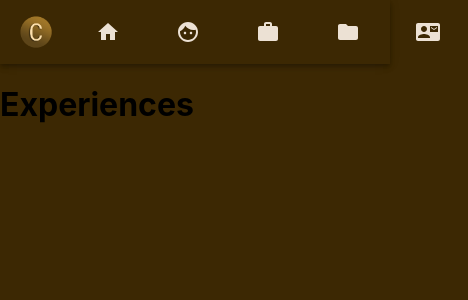
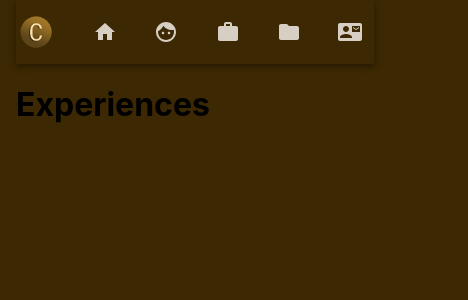
Before and after one commit to antonius-claudio/portfolio, a React (Create React App) app in the folder client/: page /experience in a window 390 px wide. Shown: the top 300 px of the page, 468 px wide, since content can reach past the window. Built offline with nearby package versions, Linux system fonts and the light colour scheme.

Commit message:
page 404

```diff
--- a/client/src/App.js
+++ b/client/src/App.js
@@ -8,7 +8,8 @@ import Contact from './pages/Contact';
 import NotFound from './pages/NotFound';
 import NavigationBar from './components/NavigationBar';
 import './assets/css/style.css';
-
+import Grid from '@material-ui/core/Grid';
+import Container from '@material-ui/core/Container';
 const routes = [
   {
     exact: true,
@@ -45,8 +46,12 @@ const AppRouter = () => (
 function App() {
   return (
     <Router>
-      <NavigationBar />
-      <AppRouter />
+      <Container maxWidth='xl'>
+        <NavigationBar />
+        <Grid container spacing={1} style={{margin: 'auto'}}>
+          <AppRouter />
+        </Grid>
+      </Container>
     </Router>
   );
 }
--- a/client/src/assets/css/style.css
+++ b/client/src/assets/css/style.css
@@ -8,6 +8,10 @@ body {
 
 .containerNavbar {
     justify-content: space-between;
+}
+
+.MuiToolbar-gutters {
+    padding: 0px !important;
 }
 
 .desktopMenu a{
@@ -29,12 +33,24 @@ body {
     display: none;
 }
 
-.mobileMenu a li button{
-    color: #ece1d4;
+.mobileMenu a button{
+    color: #fbf6f2cf !important;
 }
 
 @media only screen and (max-width: 600px) {
     .mobileMenu {
         display: contents;
     }
+
 }
+
+.image404 {
+    width: 30%;
+}
+
+@media only screen and (max-width: 600px) {
+    .image404 {
+        width: 80%;
+    }
+
+}
--- a/client/src/components/NavigationBar.js
+++ b/client/src/components/NavigationBar.js
@@ -40,39 +40,39 @@ export default function NavigationBar () {
                     </div>
                 <div className="mobileMenu">
                     <Link to='/'>
-                        <MenuItem>
+                        {/* <MenuItem> */}
                             <IconButton>
                                 <HomeIcon />
                             </IconButton>
-                        </MenuItem>
+                        {/* </MenuItem> */}
                     </Link>
                     <Link to='/profile'>
-                        <MenuItem>
+                        {/* <MenuItem> */}
                             <IconButton>
                                 <FaceIcon />
                             </IconButton>
-                        </MenuItem>
+                        {/* </MenuItem> */}
                     </Link>
                     <Link to='/experience'>
-                        <MenuItem>
+                        {/* <MenuItem> */}
                             <IconButton>
                                 <WorkIcon />
                             </IconButton>
-                        </MenuItem>
+                        {/* </MenuItem> */}
                     </Link>
                     <Link to='/projects'>
-                        <MenuItem>
+                        {/* <MenuItem> */}
                             <IconButton>
                                 <FolderIcon />
                             </IconButton>
-                        </MenuItem>
+                        {/* </MenuItem> */}
                     </Link>
                     <Link to='/contact'>
-                        <MenuItem>
+                        {/* <MenuItem> */}
                             <IconButton>
                                 <ContactMailIcon />
                             </IconButton>
-                        </MenuItem>
+                        {/* </MenuItem> */}
                     </Link>
                 </div>
             </Toolbar>
--- a/client/src/pages/NotFound.js
+++ b/client/src/pages/NotFound.js
@@ -1,9 +1,12 @@
 import React from 'react';
+import Grid from '@material-ui/core/Grid';
 
 export default function NotFound () {
     return (
         <>
-            <h1>404</h1>
+            <Grid item xs={12} style={{textAlign: 'center'}}>
+                <img src='/404.gif' className='image404'/>
+            </Grid>
         </>
     )
 }
```
Also changed, not shown: client/public/404.gif (added).
